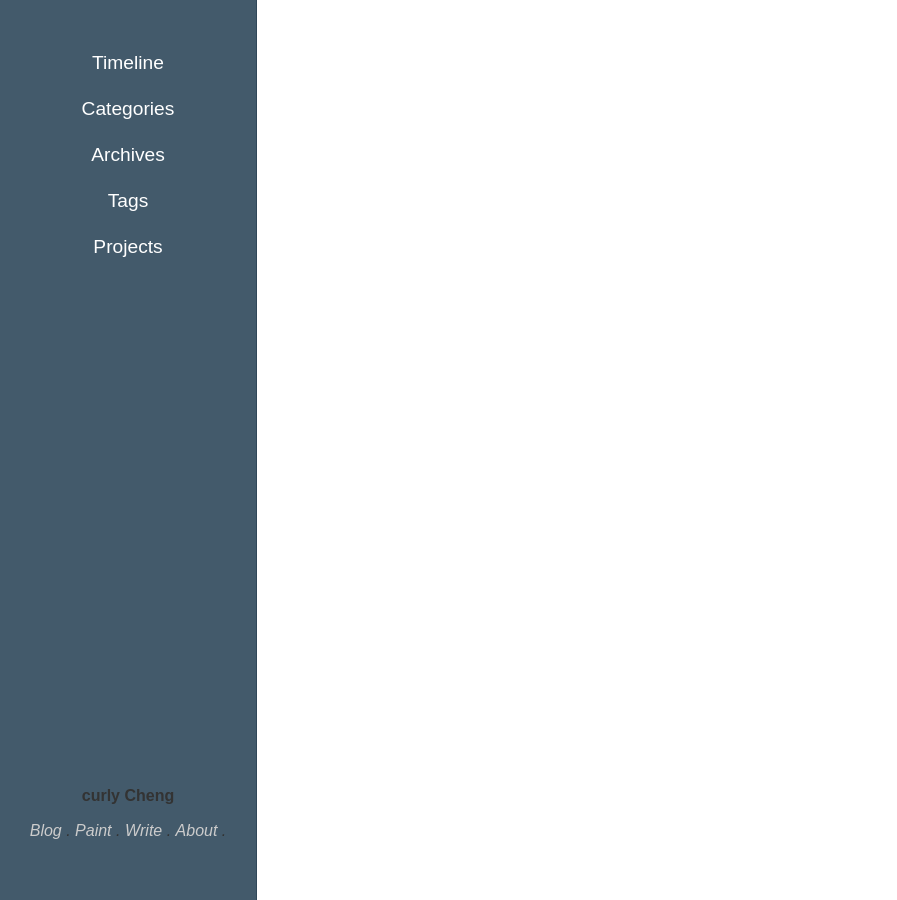
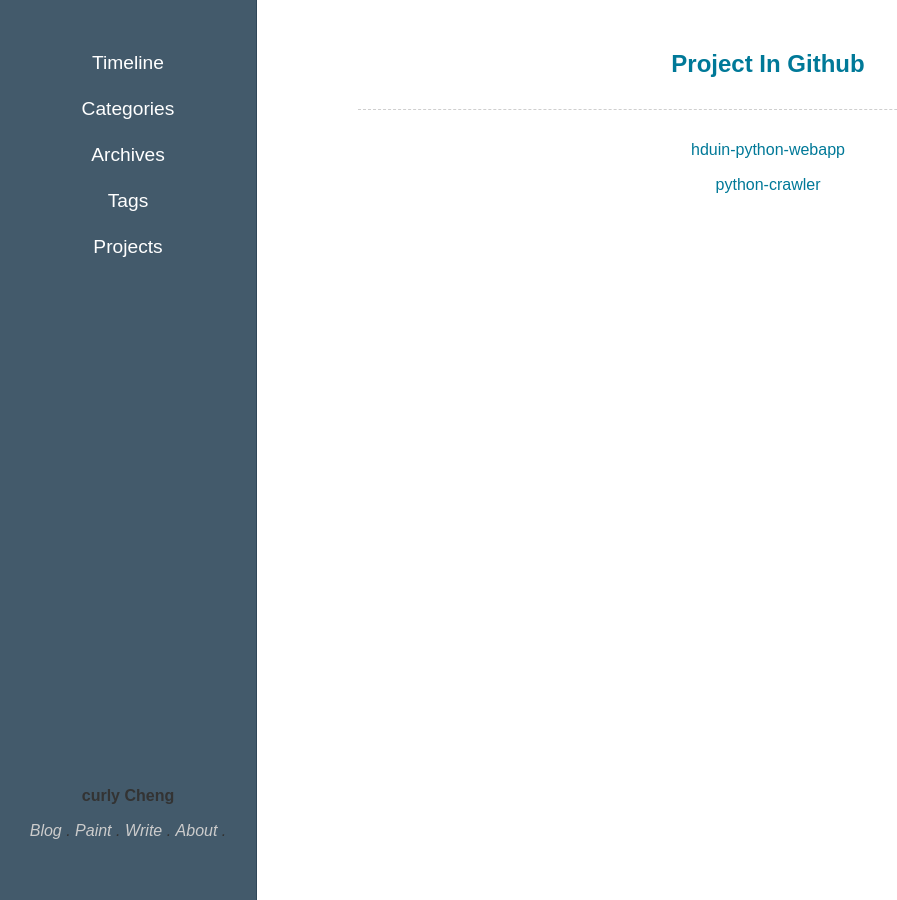
Before and after one commit to curlyCheng/curlycheng.github.io, a Jekyll site: the page built from projects.html, in a window 1280 px wide. Shown: the whole page, without its empty margins (0-897 px from the left). Built offline with Jekyll 4.4.1, drawn with Linux system fonts in a browser that asks for light colours.

Commit message:
add projects.html

```diff
--- a/projects.html
+++ b/projects.html
@@ -1,3 +1,12 @@
 ---
-layout: default
+layout: mode
+title: curlyCheng's project
 ---
+<h2><a href="https://github.com/curlyCheng/project" target="_blank">Project In Github</a></h2>
+<hr>
+<p>
+<a href="https://github.com/curlyCheng/project/tree/master/hduin-python-webapp" target="_blank">hduin-python-webapp</a>
+</p>
+<p>
+<a href="https://github.com/curlyCheng/project/tree/master/python-crawler" target="_blank">python-crawler</a>
+</p>
```
Also changed, not shown: 1 other file.
